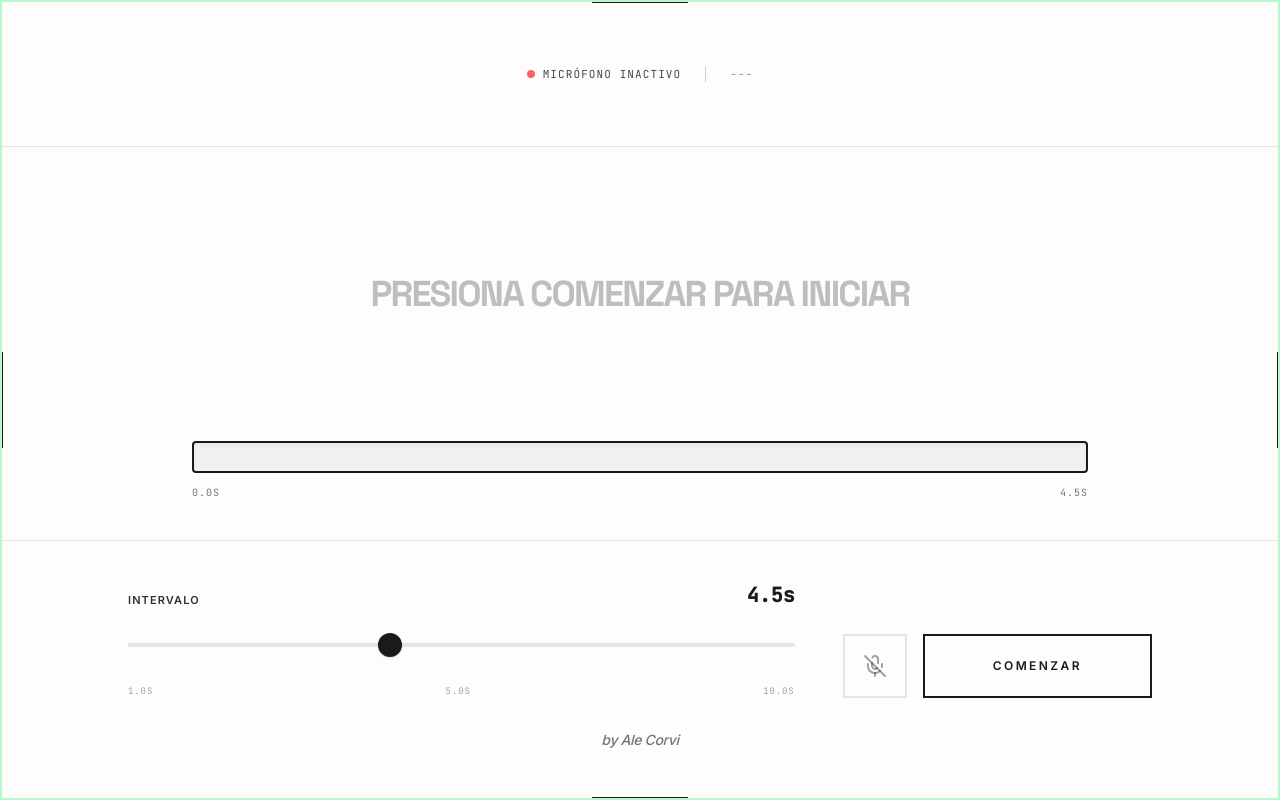
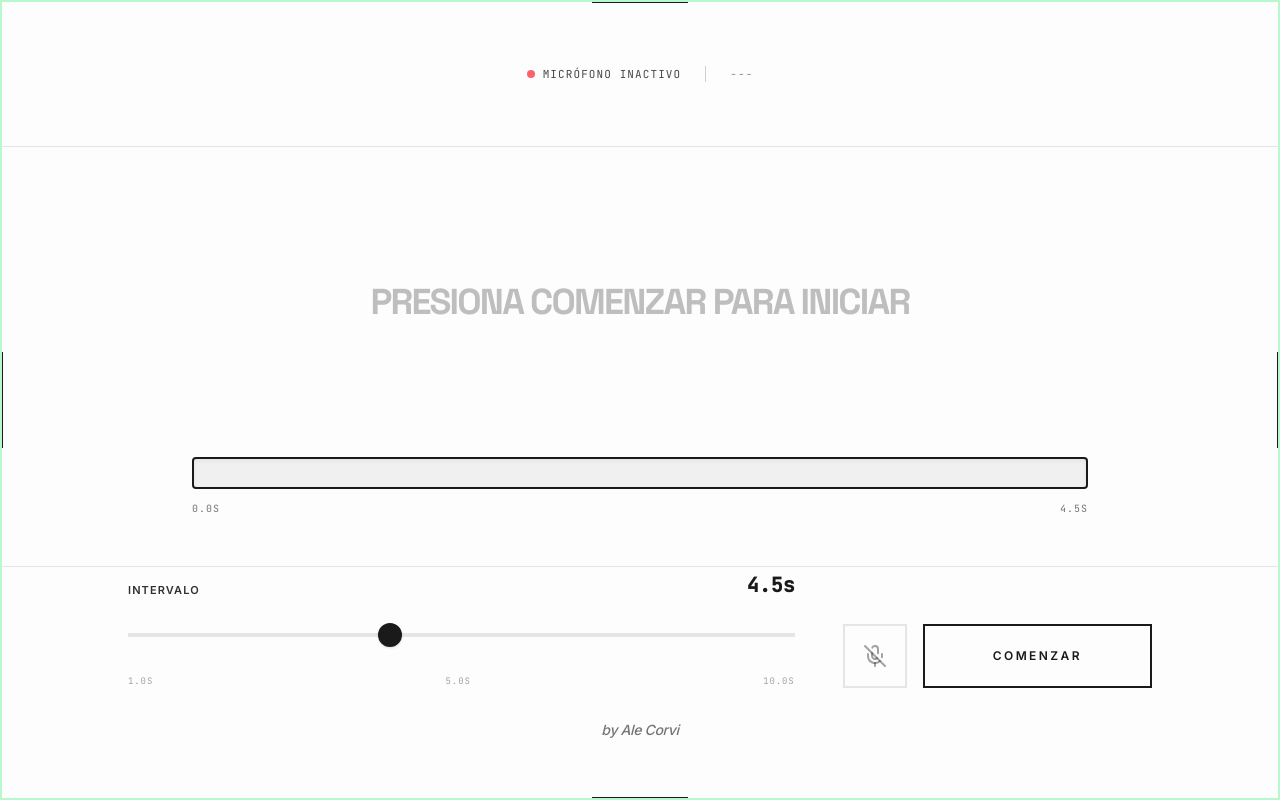
Before and after one commit to alejandrocorvi1/LecturaFinal, a React (Vite) app: page / in a window 1280 px wide. Built offline with nearby package versions, Linux system fonts and the light colour scheme.

Commit message:
feat: Improve UI spacing and remove fullscreen request
Adjusts padding and margins in progress bar and footer components for better visual spacing.
Removes the automatic fullscreen request upon starting the game, as this can be intrusive.

```diff
--- a/src/App.tsx
+++ b/src/App.tsx
@@ -240,20 +240,6 @@ export default function App() {
   const handleToggle = () => {
     const nextPlaying = !isPlaying;
     if (!isPlaying) {
-      // Intentar forzar pantalla completa al comenzar
-      try {
-        const docElm = document.documentElement as any;
-        if (docElm.requestFullscreen) {
-          docElm.requestFullscreen();
-        } else if (docElm.webkitRequestFullscreen) {
-          docElm.webkitRequestFullscreen();
-        } else if (docElm.msRequestFullscreen) {
-          docElm.msRequestFullscreen();
-        }
-      } catch (err) {
-        console.warn("Fullscreen request failed:", err);
-      }
-
       setCurrentWord(getNextWord());
       setScore(0);
       setPps(0);
@@ -361,7 +347,7 @@ export default function App() {
         )}
 
         {/* Progress Bar Container */}
-        <div className="w-full max-w-xl md:max-w-2xl lg:max-w-4xl mx-auto pb-[14px] md:pb-8 lg:pb-10 px-4 md:px-0">
+        <div className="w-full max-w-xl md:max-w-2xl lg:max-w-4xl mx-auto pb-[24px] md:pb-[42px] lg:pb-[50px] px-4 md:px-0">
           <div className="h-4 md:h-6 lg:h-8 w-full bg-black/5 border border-text md:border-2 relative overflow-hidden shadow-[inset_0_2px_4px_rgba(0,0,0,0.05)] rounded-sm">
             <div
               className="h-full absolute left-0 top-0 transition-[width] duration-75 linear"
@@ -382,7 +368,7 @@ export default function App() {
       </main>
 
       {/* Footer / Controls */}
-      <footer className="pt-1 pb-[18px] md:pt-6 md:pb-6 lg:pt-10 lg:pb-10 px-4 md:px-6 lg:px-10 border-t border-text/10 bg-bg relative z-10">
+      <footer className="pt-1 pb-[28px] md:pb-[34px] lg:pb-[50px] px-4 md:px-6 lg:px-10 border-t border-text/10 bg-bg relative z-10">
         <div className="max-w-5xl mx-auto grid grid-cols-12 gap-4 md:gap-8 lg:gap-12 items-end">
 
           {/* Slider Control */}
```
